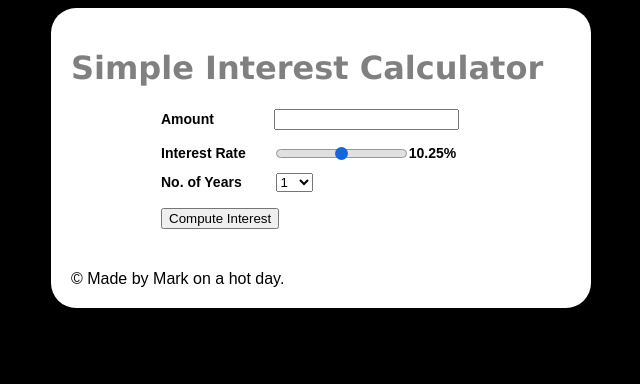
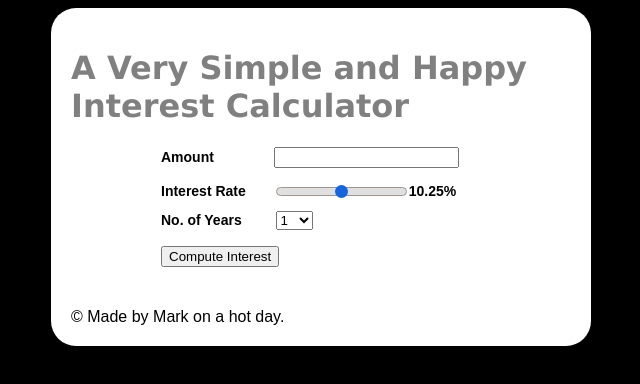
Before and after one commit to marknair/simple-interest-calculator, a plain HTML site: page index.html in a window 1280 px wide. Shown: the whole page, without its empty margins (319-959 px from the left). Drawn offline with Linux system fonts and the light colour scheme.

Commit message:
Changed title

```diff
--- a/index.html
+++ b/index.html
@@ -9,7 +9,7 @@
 
 <body>
 	<div class="maindiv">
-		<h1>Simple Interest Calculator</h1>
+		<h1>A Very Simple and Happy Interest Calculator</h1>
 
 
 		<div class="GetInfo">Amount <input type="number" id="principal"> <br />
```
